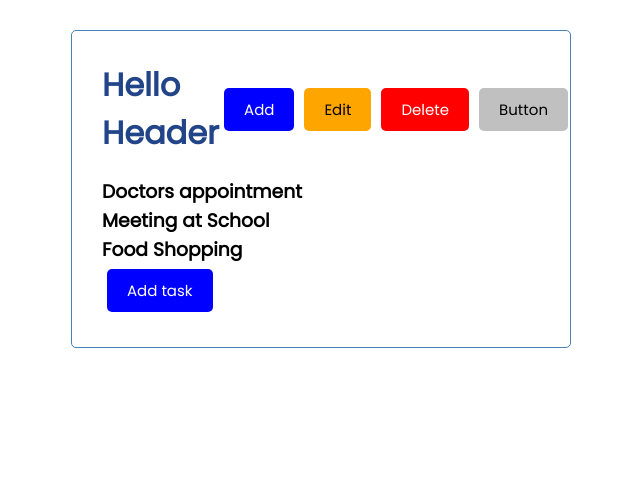
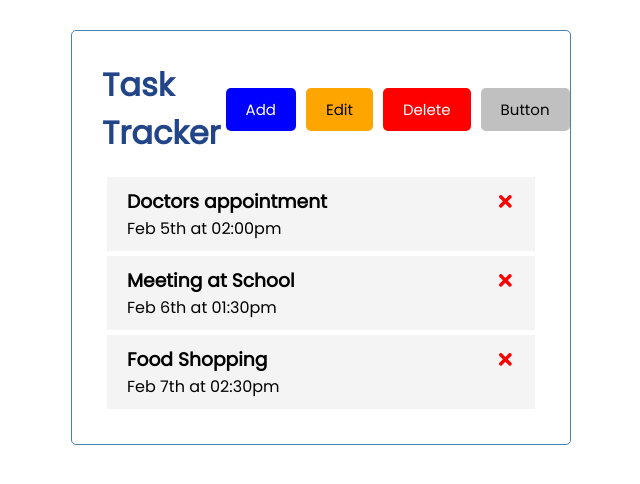
Before and after one commit to crummenauerca/ReactTaskTracker, a React (Create React App) app: page / in a window 1280 px wide. Shown: the top 484 px of the page, without its empty margins (319-959 px from the left). Built offline with nearby package versions, Linux system fonts and the light colour scheme.

Commit message:
Passing the component state down

```diff
--- a/package.json
+++ b/package.json
@@ -8,6 +8,7 @@
     "@testing-library/user-event": "^12.1.10",
     "react": "^17.0.1",
     "react-dom": "^17.0.1",
+    "react-icons": "^4.2.0",
     "react-scripts": "4.0.2",
     "web-vitals": "^1.0.1"
   },
--- a/public/index.html
+++ b/public/index.html
@@ -5,7 +5,7 @@
     <link rel="icon" href="%PUBLIC_URL%/favicon.ico" />
     <meta name="viewport" content="width=device-width, initial-scale=1" />
     <meta name="theme-color" content="#000000" />
-    <meta name="description" content="Web site created using create-react-app" />
+    <meta name="description" content="Task Tracker created using create-react-app" />
     <link rel="apple-touch-icon" href="%PUBLIC_URL%/logo192.png" />
     <!--
       manifest.json provides metadata used when your web app is installed on a
--- a/src/App.js
+++ b/src/App.js
@@ -1,11 +1,34 @@
 import Header from './components/Header'
 import Tasks from './components/Tasks'
 
+import { useState } from 'react'
+
 function App() {
+  const [tasks] = useState([{
+    id: 1,
+    text: 'Doctors appointment',
+    day: 'Feb 5th at 02:00pm',
+    reminder: true
+  }, {
+    id: 2,
+    text: 'Meeting at School',
+    day: 'Feb 6th at 01:30pm',
+    reminder: true
+  }, {
+    id: 3,
+    text: 'Food Shopping',
+    day: 'Feb 7th at 02:30pm',
+    reminder: false
+  }])
+
+  const deleteTask = id => {
+    console.log('delete', id)
+  }
+
   return (
     <div className="container">
-      <Header title='Hello Header' />
-      <Tasks />
+      <Header title='Task Tracker' />
+      <Tasks tasks={tasks} onDelete={deleteTask} />
     </div>
   )
 }
--- /dev/null
+++ b/src/components/Task.js
@@ -0,0 +1,16 @@
+import { FaTimes } from 'react-icons/fa'
+
+const Task = ({ task, onDelete }) => {
+  return (
+    <div className='task'>
+      <h3>
+        {task.text}
+        <FaTimes style={{ color: 'red', cursor: 'pointer' }} onClick={() => onDelete(task.id)} />
+      </h3>
+      <p>{task.day}</p>
+
+    </div>
+  )
+}
+
+export default Task
--- a/src/components/Tasks.js
+++ b/src/components/Tasks.js
@@ -1,40 +1,11 @@
-import { useState } from 'react'
-import Button from './Button'
+import Task from './Task'
 
-const Tasks = () => {
-  const [tasks, setTasks] = useState([{
-    id: 1,
-    text: 'Doctors appointment',
-    day: 'Feb 5th at 02:00pm',
-    reminder: true
-  }, {
-    id: 2,
-    text: 'Meeting at School',
-    day: 'Feb 6th at 01:30pm',
-    reminder: true
-  }, {
-    id: 3,
-    text: 'Food Shopping',
-    day: 'Feb 7th at 02:30pm',
-    reminder: false
-  }])
-
-  const addTask = event => {
-    setTasks([...tasks, {
-      id: 4,
-      text: 'Clothes Shopping',
-      day: 'Feb 8th at 04:20pm',
-      reminder: false
-    }])
-  }
-
+const Tasks = ({tasks, onDelete}) => {
   return (
     <>
       {tasks.map((task) => (
-        <h3 key={task.id}>{task.text}</h3>)
-      )}
-
-      <Button color='white' backgroundColor='blue' text='Add task' onClick={addTask} />
+        <Task key={task.id} task={task} onDelete={onDelete} />
+      ))}
     </>
   )
 }
--- a/src/index.css
+++ b/src/index.css
@@ -58,7 +58,6 @@
   background: #f4f4f4;
   margin: 5px;
   padding: 10px 20px;
-  cursor: pointer;
 }
 
 .task.reminder {
```
Also changed, not shown: 1 other file (tests, documents, lock files or other folders).
